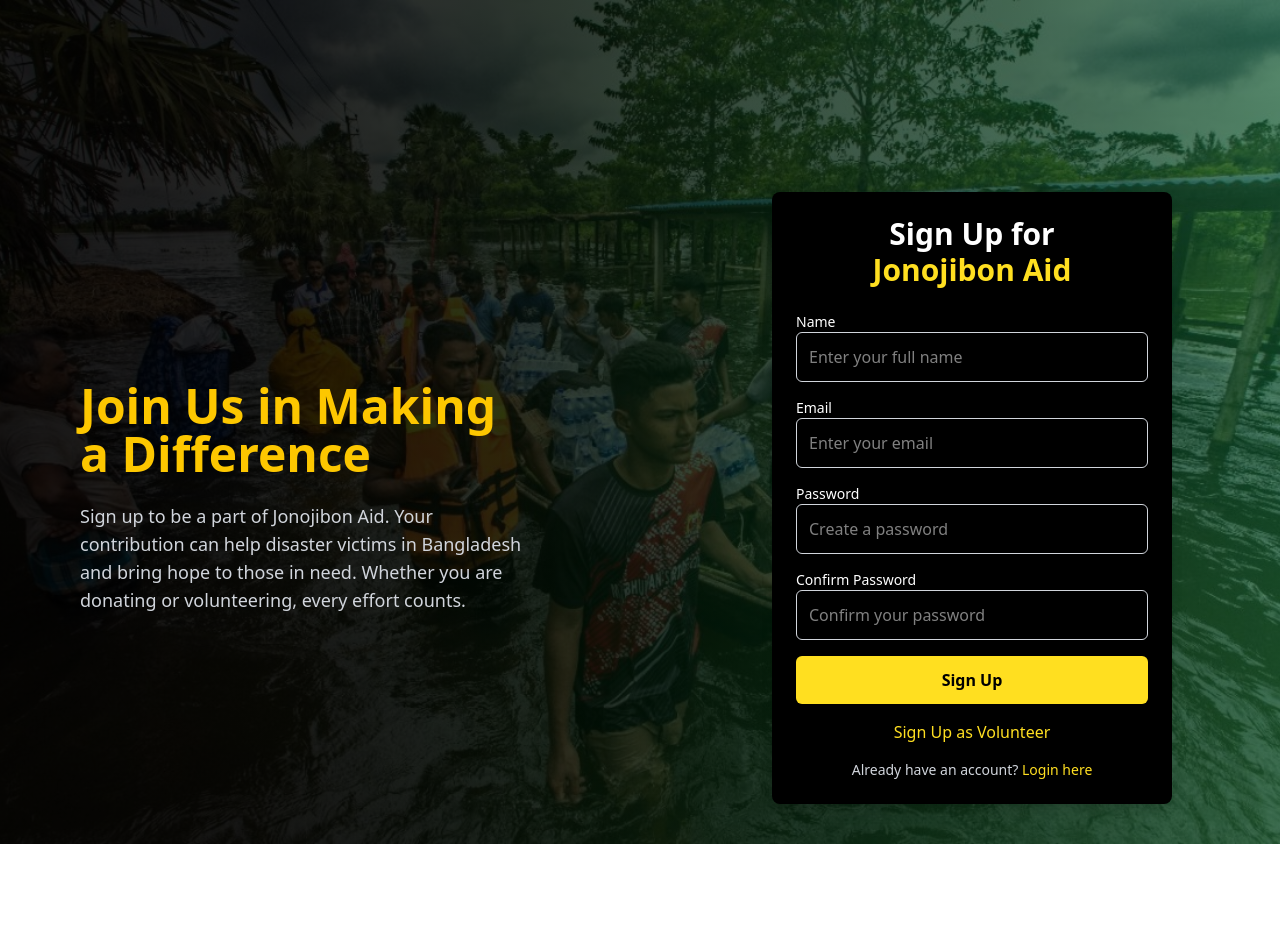
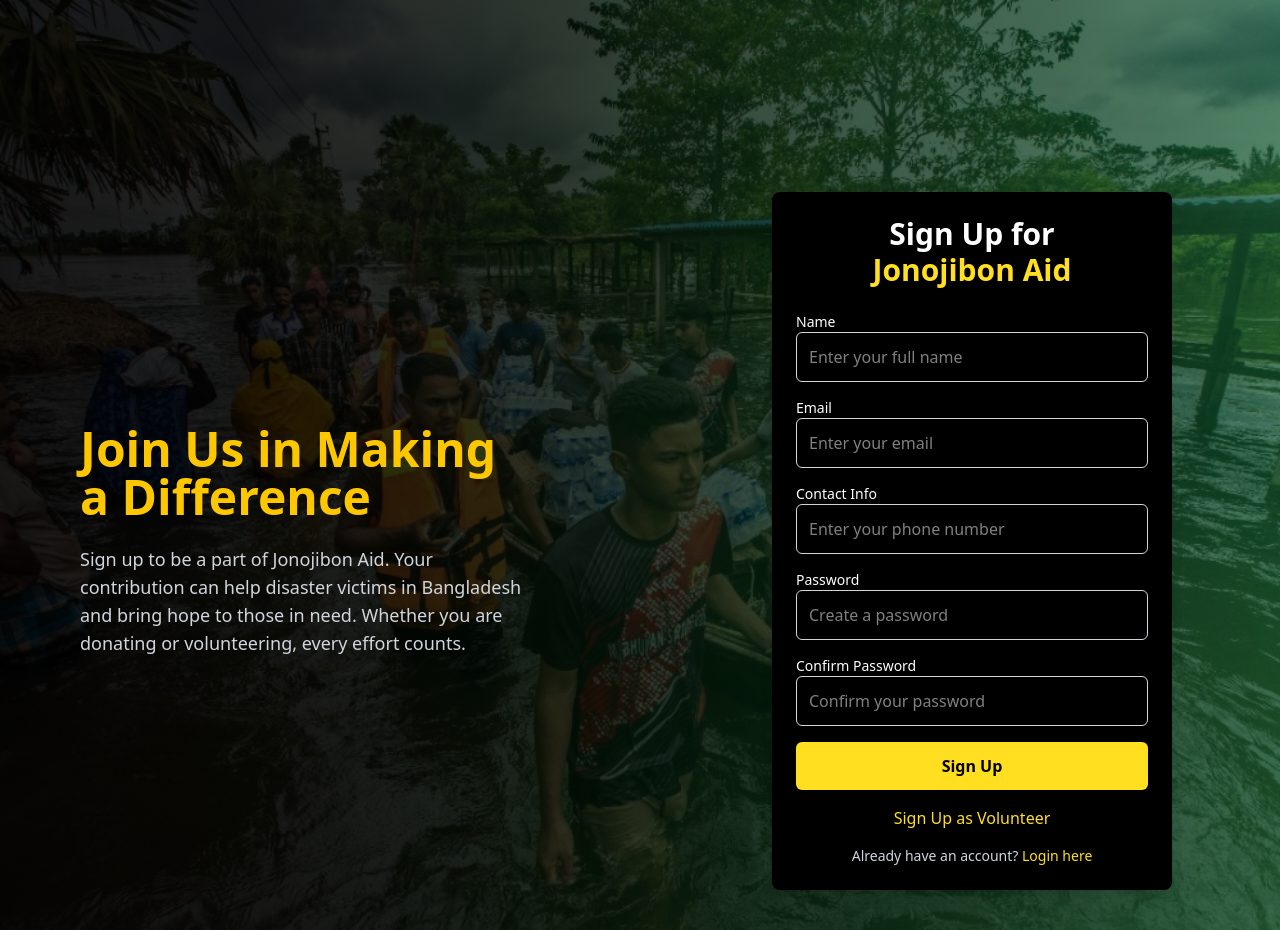
Before and after one commit to Z-i-n-k-s/Disaster_Relief_Coordination_System-, a React (Vite) app in the folder frontend/: page /signup in a window 1280 px wide. Before the commit the page ends 844 px from the top, so only its background shows below. Built offline with nearby package versions, Linux system fonts and the light colour scheme.

Commit message:
added api methods and build handel functions to connect frontend and backend with some loadedr in login signup and donations

```diff
--- a/frontend/package.json
+++ b/frontend/package.json
@@ -11,6 +11,7 @@
   },
   "dependencies": {
     "@tailwindcss/vite": "^4.0.1",
+    "axios": "^1.7.9",
     "framer-motion": "^12.0.9",
     "localforage": "^1.10.0",
     "match-sorter": "^8.0.0",
@@ -20,6 +21,7 @@
     "react-icons": "^5.4.0",
     "react-responsive-carousel": "^3.2.23",
     "react-router-dom": "^7.1.4",
+    "react-toastify": "^11.0.3",
     "sort-by": "^1.2.0",
     "tailwindcss": "^4.0.1"
   },
--- /dev/null
+++ b/frontend/src/api/Api.js
@@ -0,0 +1,55 @@
+import axios from 'axios';
+
+class ApiClient {
+  constructor(baseURL) {
+    this.client = axios.create({
+      baseURL,
+      headers: {
+        'Content-Type': 'application/json',
+      },
+    });
+  }
+
+
+
+  async register(userData) {
+    try {
+      const response = await this.client.post('api/register', userData);
+      return response.data;
+    } catch (error) {
+      return error.response?.data || error.message;
+    }
+  }
+
+  async login(credentials) {
+    try {
+      const response = await this.client.post('api/login', credentials);
+
+      return response.data;
+    } catch (error) {
+      throw error.response?.data || error.message;
+    }
+  }
+
+  async logout() {
+    try {
+      const response = await this.client.get('api/logout');
+
+      return response.data;
+    } catch (error) {
+      throw error.response?.data || error.message;
+    }
+  }
+
+async submitDonation(donationData) {
+    try {
+      const response = await this.client.post('api/donations', donationData);
+      return response.data;
+    } catch (error) {
+      throw error.response?.data || error.message;
+    }
+  }
+}
+// Exporting an instance of the client
+const apiClient = new ApiClient("http://127.0.0.1:8000");
+export default apiClient;
--- a/frontend/src/pages/aboutus/AboutUs.jsx
+++ b/frontend/src/pages/aboutus/AboutUs.jsx
@@ -48,7 +48,7 @@
             <div className="absolute inset-0 z-0 mb-5">
               <img
                 src={img3}
-                className="h-[550px] w-[500px] ml-2 rounded-lg shadow-2xl object-cover grayscale transition-all duration-300 ease-in-out hover:grayscale-0"
+                className="h-[550px] w-[600px] ml-2 rounded-lg shadow-2xl object-cover grayscale transition-all duration-300 ease-in-out hover:grayscale-0"
                 alt="Image 3"
               />
             </div>
--- a/frontend/src/pages/donateForm/DonateForm.jsx
+++ b/frontend/src/pages/donateForm/DonateForm.jsx
@@ -1,5 +1,7 @@
 import { useState } from "react";
 import bg from '../../assets/donate.png';
+import apiClient from "../../api/Api";
+import { toast } from "react-toastify";
 
 const DonateForm = () => {
   const [donorData, setDonorData] = useState({
@@ -26,17 +28,31 @@
       [name]: value,
     }));
   };
-
-  const handleSubmit = (e) => {
+  const [loading, setLoading] = useState(false);
+  const handleSubmit = async (e) => {
     e.preventDefault();
-    console.log(donorData);
+    try{
+      setLoading(true);
+      const response = await apiClient.submitDonation({
+        donorData
+      });
+      if(response.success){
+      console.log(donorData);
+      toast.success("Donation Submitted Successfully");
+      }
     setDonorData({
       name: "",
       donationType: "",
       quantity: "",
       associatedCenter: "",
     });
+    }catch(error){
+      console.error("Error during donation", error)
+      }finally {
+        setLoading(false); // Hide loader
+      }
   };
+
 
   return (
     <div
@@ -49,6 +65,12 @@
       <div className="hero-content text-neutral-content text-center">
         <div className="max-w-md bg-black p-10 mt-20 mb-20">
           <h1 className="mb-5 text-5xl font-bold text-yellow-300 mb-10">Make a Donation</h1>
+          {loading ? (
+                <div className="flex flex-col items-center">
+                  <div className="loader border-t-4 border-blue-500 w-16 h-16 rounded-full animate-spin"></div>
+                  <p className="mt-4 text-blue-500">Donating...</p>
+                </div>
+              ) : (
           <form onSubmit={handleSubmit} className="space-y-4">
             <div>
               <label htmlFor="name" className="block text-lg font-medium">Donor's Name</label>
@@ -117,6 +139,7 @@
               Submit Donation
             </button>
           </form>
+          )}
         </div>
       </div>
     </div>
--- a/frontend/src/pages/login/Login.jsx
+++ b/frontend/src/pages/login/Login.jsx
@@ -1,5 +1,8 @@
-import { Link } from 'react-router-dom';
-import bg from '../../assets/login.bg.jpg';
+import { Link, useNavigate } from "react-router-dom";
+import bg from "../../assets/login.bg.jpg";
+import { useState } from "react";
+import {  toast, ToastContainer } from 'react-toastify';
+import apiClient from "../../api/Api";
 
 const bgStyle = {
   backgroundImage: `url(${bg})`,
@@ -10,48 +13,142 @@
 };
 
 const Login = () => {
+  const [data, setData] = useState({
+    email: "",
+    password: "",
+  });
+  const [loading, setLoading] = useState(false);
+
+  const handleOnChange = (e) => {
+    const { name, value } = e.target;
+    setData((prev) => ({
+      ...prev,
+      [name]: value,
+    }));
+  };
+
+  const navigate = useNavigate();
+
+  const handleSubmit = async (e) => {
+    e.preventDefault();
+    setLoading(true);
+
+    try {
+      const response = await apiClient.login({
+        email: data.email,
+        password: data.password,
+      });
+
+      if (response.success) {
+        console.log("login Successful", response);
+        const { role } = response.user_info;
+        console.log("Role:", role);
+
+        switch (role) {
+          case "admin":
+            toast.success(`Welcome to admin panel`);
+            setTimeout(() => {
+              navigate("/admin-panel");
+            }, 1000);
+
+            break;
+          case "volunteer":
+            toast.success(`Welcome to volunteer panel`);
+            setTimeout(() => {
+              navigate("/");
+            }, 1000);
+
+            break;
+          case "user":
+            toast.success(`Welcome to user panel`);
+            setTimeout(() => {
+              navigate("/");
+            }, 1000);
+
+            break;
+          default:
+            console.error("Invalid role");
+        }
+      } else {
+        console.log("login failed", response);
+        const errorMessage = response.message || "wrong!";
+        toast.error(errorMessage, { position: "top-center" });
+      }
+    } catch (error) {
+      const errorMessage =
+        error.response?.data?.message || "Something went wrong!";
+      toast.error(errorMessage, { position: "top-center" });
+    } finally {
+      setLoading(false);
+    }
+  };
   return (
     <div style={bgStyle}>
+      <ToastContainer position="top-center" autoClose={2000} />
       <div className="min-h-[650px] md:min-h-[750px] bg-gradient-to-r from-black/90 to-green-800/60 pt-32 pb-10 md:pt-48">
         <div className="container">
           <div className="grid grid-cols-1 lg:grid-cols-2 items-center gap-12 text-white">
             {/* Left Side Text - Centered */}
             <div className="text-left p-20">
-                            <h1 className="text-5xl font-bold text-yellow-400 ">Welcome Back to Jonojibon Aid</h1>
+              <h1 className="text-5xl font-bold text-yellow-400 ">
+                Welcome Back to Jonojibon Aid
+              </h1>
               <p className="mt-6 text-lg text-gray-300 ">
-                                Login to your account to continue making a difference. Whether you’re here to donate or volunteer, your efforts matter.
+                Login to your account to continue making a difference. Whether
+                you’re here to donate or volunteer, your efforts matter.
               </p>
             </div>
 
             {/* Right Side Form - Less Width and Balanced */}
             <div className="bg-black text-white p-6 rounded-lg shadow-lg w-full md:w-[400px] mx-auto">
-                            <h2 className="text-3xl font-semibold mb-6 text-center">Login to Your Account</h2>
-                            <form className="space-y-4">
+              <h2 className="text-3xl font-semibold mb-6 text-center">
+                Login to Your Account
+              </h2>
+              {loading ? (
+                <div className="flex flex-col items-center">
+                  <div className="loader border-t-4 border-blue-500 w-16 h-16 rounded-full animate-spin"></div>
+                  <p className="mt-4 text-blue-500">Logging...</p>
+                </div>
+              ) : (
+                <form className="space-y-4" onSubmit={handleSubmit}>
                   {/* Email Field */}
                   <div>
                     <label className="block text-sm font-medium">Email</label>
                     <input
                       type="email"
                       name="email"
+                      value={data.email}
+                      onChange={handleOnChange}
                       className="w-full p-3 border border-gray-300 rounded-md focus:outline-none focus:ring-2 focus:ring-primary"
                       placeholder="Enter your email"
+                      required
                     />
                   </div>
 
                   {/* Password Field */}
                   <div>
-                                    <label className="block text-sm font-medium">Password</label>
+                    <label className="block text-sm font-medium">
+                      Password
+                    </label>
                     <input
                       type="password"
                       name="password"
+                      value={data.password}
+                      onChange={handleOnChange}
                       className="w-full p-3 border border-gray-300 rounded-md focus:outline-none focus:ring-2 focus:ring-primary"
                       placeholder="Enter your password"
+                      required
                     />
                   </div>
 
                   {/* Forgot Password Link */}
                   <div className="text-right">
-                                    <a href="#" className="text-yellow-300 text-sm hover:underline">Forgot Password?</a>
+                    <a
+                      href="#"
+                      className="text-yellow-300 text-sm hover:underline"
+                    >
+                      Forgot Password?
+                    </a>
                   </div>
 
                   {/* Submit Button */}
@@ -64,10 +161,16 @@
                     </button>
                   </div>
                 </form>
-
+              )}
               <div className="mt-6 text-center">
                 <p className="text-sm">
-                                    Don’t have an account? <Link to="/signup" className="text-yellow-300 hover:underline">Sign Up</Link>
+                  Don’t have an account?{" "}
+                  <Link
+                    to="/signup"
+                    className="text-yellow-300 hover:underline"
+                  >
+                    Sign Up
+                  </Link>
                 </p>
               </div>
             </div>
--- a/frontend/src/pages/signup/SignUp.jsx
+++ b/frontend/src/pages/signup/SignUp.jsx
@@ -1,6 +1,8 @@
 import { useState } from "react";
-import { Link } from "react-router-dom";
+import { Link, useNavigate } from "react-router-dom";
 import bg from "../../assets/signup.jpg";
+import { toast, ToastContainer } from "react-toastify";
+import apiClient from "../../api/Api";
 
 const bgStyle = {
   backgroundImage: `url(${bg})`,
@@ -12,6 +14,71 @@
 
 const SignUp = () => {
   const [isVolunteer, setIsVolunteer] = useState(false);
+  const [data, setData] = useState({
+    Email: "",
+    Password: "",
+    Name: "",
+    Password_confirmation: "",
+    PhoneNo: "",
+    AssignedCenter: "",
+    Role: "",
+  });
+  const [loading, setLoading] = useState(false); // State for loader
+  const navigate = useNavigate();
+
+  const handleOnChange = (e) => {
+    const { name, value } = e.target;
+    setData((prev) => ({
+      ...prev,
+      [name]: value,
+    }));
+  };
+
+  const handleSubmit = async (e) => {
+    e.preventDefault();
+
+    if (data.Password !== data.Password_confirmation) {
+      console.error("Password and Confirm Password are not the same");
+      toast.error("Password and Confirm Password do not match!");
+      return;
+    }
+
+    setLoading(true); // Show loader
+
+    try {
+      const role = isVolunteer ? "Volunteer" : "User";
+      const requestData = {
+        Email: data.Email,
+        Password: data.Password,
+        Password_confirmation: data.Password_confirmation,
+        Name: data.Name,
+        Role: role,
+        PhoneNo: data.PhoneNo,
+      };
+
+      if (isVolunteer) {
+        requestData.AssignedCenter = data.AssignedCenter;
+      }
+
+      const response = await apiClient.register(requestData);
+      console.log("Registration Successful", response);
+
+      console.log("Password and Confirm Password are not the same");
+      console.log("Registration Successful", response);
+      if (response.success) {
+        console.log("Registration Successful", response);
+        toast.success("Registration Successful!");
+        setTimeout(() => {
+          navigate("/login");
+        }, 1000);
+      }
+    } catch (error) {
+      console.error("Error during registration", error);
+      toast.error("Registration failed. Please try again.");
+    } finally {
+      setLoading(false); // Hide loader
+    }
+  };
 
   const centers = [
     "Dhaka Relief Center",
@@ -20,18 +87,21 @@
     "Khulna Welfare Center",
     "Rajshahi Assistance Point",
     "Barisal Help Center",
-        "Rangpur Emergency Base"
+    "Rangpur Emergency Base",
   ];
 
   return (
     <div style={bgStyle}>
+    <ToastContainer position="top-center" autoClose={2000} />
       <div className="min-h-[650px] md:min-h-[750px] bg-gradient-to-r from-black/90 to-green-900/70 pt-32 pb-10 md:pt-48">
         <div className="container">
           <div className="grid grid-cols-1 lg:grid-cols-2 items-center gap-12 text-white">
             {/* Left Side Text */}
             <div className="text-left p-20">
               <h1 className="text-5xl font-bold text-yellow-400">
-                                {isVolunteer ? "Become a Volunteer" : "Join Us in Making a Difference"}
+                {isVolunteer
+                  ? "Become a Volunteer"
+                  : "Join Us in Making a Difference"}
               </h1>
               <p className="mt-6 text-lg text-gray-300">
                 {isVolunteer
@@ -43,71 +113,123 @@
             {/* Right Side Form */}
             <div className="bg-black text-white p-6 rounded-lg shadow-lg w-full md:w-[400px] mx-auto">
               <h2 className="text-3xl font-semibold mb-6 text-center">
-                                {isVolunteer ? <><span className="text-yellow-300">Volunteer</span> Signup</> : <>Sign Up for <br /><span className="text-yellow-300"> Jonojibon Aid</span></>}
+                {isVolunteer ? (
+                  <>
+                    <span className="text-yellow-300">Volunteer</span> Signup
+                  </>
+                ) : (
+                  <>
+                    Sign Up for <br />
+                    <span className="text-yellow-300"> Jonojibon Aid</span>
+                  </>
+                )}
               </h2>
-                            <form className="space-y-4">
+              {loading ? (
+                <div className="flex flex-col items-center">
+                  <div className="loader border-t-4 border-blue-500 w-16 h-16 rounded-full animate-spin"></div>
+                  <p className="mt-4 text-blue-500">Registering...</p>
+                </div>
+              ) : (
+                <form className="space-y-4" onSubmit={handleSubmit}>
                   {/* Name Field */}
                   <div>
                     <label className="block text-sm font-medium">Name</label>
                     <input
                       type="text"
-                                        name="name"
+                      name="Name"
+                      value={data.Name}
+                      onChange={handleOnChange}
                       className="w-full p-3 border border-gray-300 rounded-md focus:outline-none focus:ring-2 focus:ring-primary"
                       placeholder="Enter your full name"
+                      required
                     />
                   </div>
                   <div>
                     <label className="block text-sm font-medium">Email</label>
                     <input
                       type="email"
-                                        name="email"
+                      name="Email"
+                      value={data.Email}
+                      onChange={handleOnChange}
                       className="w-full p-3 border border-gray-300 rounded-md focus:outline-none focus:ring-2 focus:ring-primary"
                       placeholder="Enter your email"
+                      required
+                    />
+                  </div>
+
+                  {/* // {isVolunteer && ( */}
+                  <div>
+                    <label className="block text-sm font-medium">
+                      Contact Info
+                    </label>
+                    <input
+                      type="text"
+                      name="PhoneNo"
+                      value={data.PhoneNo}
+                      onChange={handleOnChange}
+                      className="w-full p-3 border border-gray-300 rounded-md focus:outline-none focus:ring-2 focus:ring-primary"
+                      placeholder="Enter your phone number"
+                      required
+                    />
+                  </div>
+                  {/* //  )} */}
+
+                  {/* Password Fields */}
+                  <div>
+                    <label className="block text-sm font-medium">
+                      Password
+                    </label>
+                    <input
+                      type="password"
+                      name="Password"
+                      value={data.Password}
+                      onChange={handleOnChange}
+                      className="w-full p-3 border border-gray-300 rounded-md focus:outline-none focus:ring-2 focus:ring-primary"
+                      placeholder="Create a password"
+                      required
+                    />
+                  </div>
+                  <div>
+                    <label className="block text-sm font-medium">
+                      Confirm Password
+                    </label>
+                    <input
+                      type="password"
+                      name="Password_confirmation"
+                      value={data.Password_confirmation}
+                      onChange={handleOnChange}
+                      className="w-full p-3 border border-gray-300 rounded-md focus:outline-none focus:ring-2 focus:ring-primary"
+                      placeholder="Confirm your password"
+                      required
                     />
                   </div>
 
                   {isVolunteer && (
                     <div>
-                                        <label className="block text-sm font-medium">Contact Info</label>
-                                        <input
-                                            type="text"
-                                            name="contact"
-                                            className="w-full p-3 border border-gray-300 rounded-md focus:outline-none focus:ring-2 focus:ring-primary"
-                                            placeholder="Enter your phone number"
-                                        />
-                                    </div>
-                                )}
-
-                                {/* Password Fields */}
-                                <div>
-                                    <label className="block text-sm font-medium">Password</label>
-                                    <input
-                                        type="password"
-                                        name="password"
-                                        className="w-full p-3 border border-gray-300 rounded-md focus:outline-none focus:ring-2 focus:ring-primary"
-                                        placeholder="Create a password"
-                                    />
-                                </div>
-                                <div>
-                                    <label className="block text-sm font-medium">Confirm Password</label>
-                                    <input
-                                        type="password"
-                                        name="confirmPassword"
-                                        className="w-full p-3 border border-gray-300 rounded-md focus:outline-none focus:ring-2 focus:ring-primary"
-                                        placeholder="Confirm your password"
-                                    />
-                                </div>
-
-                                {isVolunteer && (
-                                    <div>
-                                        <label className="block text-sm font-medium">Assigned Center</label>
+                      <label className="block text-sm font-medium">
+                        Assigned Center
+                      </label>
                       <select
-                                            name="assigned_center"
+                        name="AssignedCenter"
+                        value={data.AssignedCenter}
+                        required
+                        onChange={handleOnChange}
                         className="w-full p-3 border border-gray-300 rounded-md focus:outline-none focus:ring-2 focus:ring-primary"
                       >
-                                            <option value="" className="bg-black text-white text-center text-2xl">Select a Center</option>
+                        <option
+                          value=""
+                          className="bg-black text-white text-center text-2xl"
+                        >
+                          Select a Center
+                        </option>
                         {centers.map((center, index) => (
-                                                <option key={index} value={center} className="bg-gray-300 text-black">{center}</option>
+                          <option
+                            key={index}
+                            value={center}
+                            className="bg-gray-300 text-black"
+                          >
+                            {center}
+                          </option>
                         ))}
                       </select>
                     </div>
@@ -122,21 +244,29 @@
                     </button>
                   </div>
                 </form>
-
+              )}
               {/* Switch between Normal Signup and Volunteer Signup */}
               <div className="mt-4 text-center">
                 <button
                   onClick={() => setIsVolunteer(!isVolunteer)}
                   className="text-yellow-300 hover:underline"
                 >
-                                    {isVolunteer ? "Switch to Regular Signup" : "Sign Up as Volunteer"}
+                  {isVolunteer
+                    ? "Switch to Regular Signup"
+                    : "Sign Up as Volunteer"}
                 </button>
               </div>
 
               {!isVolunteer && (
                 <div className="mt-4 text-center">
                   <p className="text-sm text-gray-300">
-                                        Already have an account? <Link to="/login" className="text-yellow-300 hover:underline">Login here</Link>
+                    Already have an account?{" "}
+                    <Link
+                      to="/login"
+                      className="text-yellow-300 hover:underline"
+                    >
+                      Login here
+                    </Link>
                   </p>
                 </div>
               )}
```
Also changed, not shown: 1 other file (tests, documents, lock files or other folders). Lines whose indentation alone changed are shown as unchanged.
